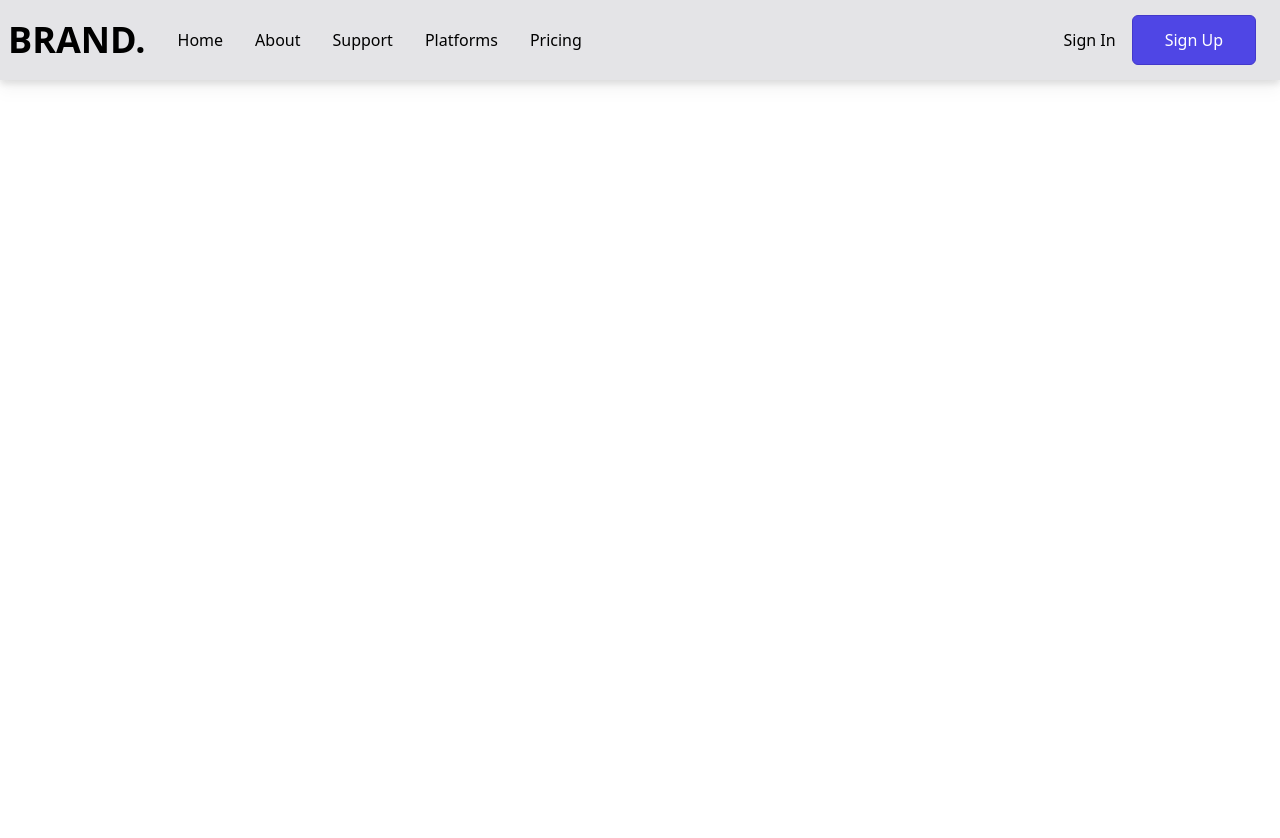
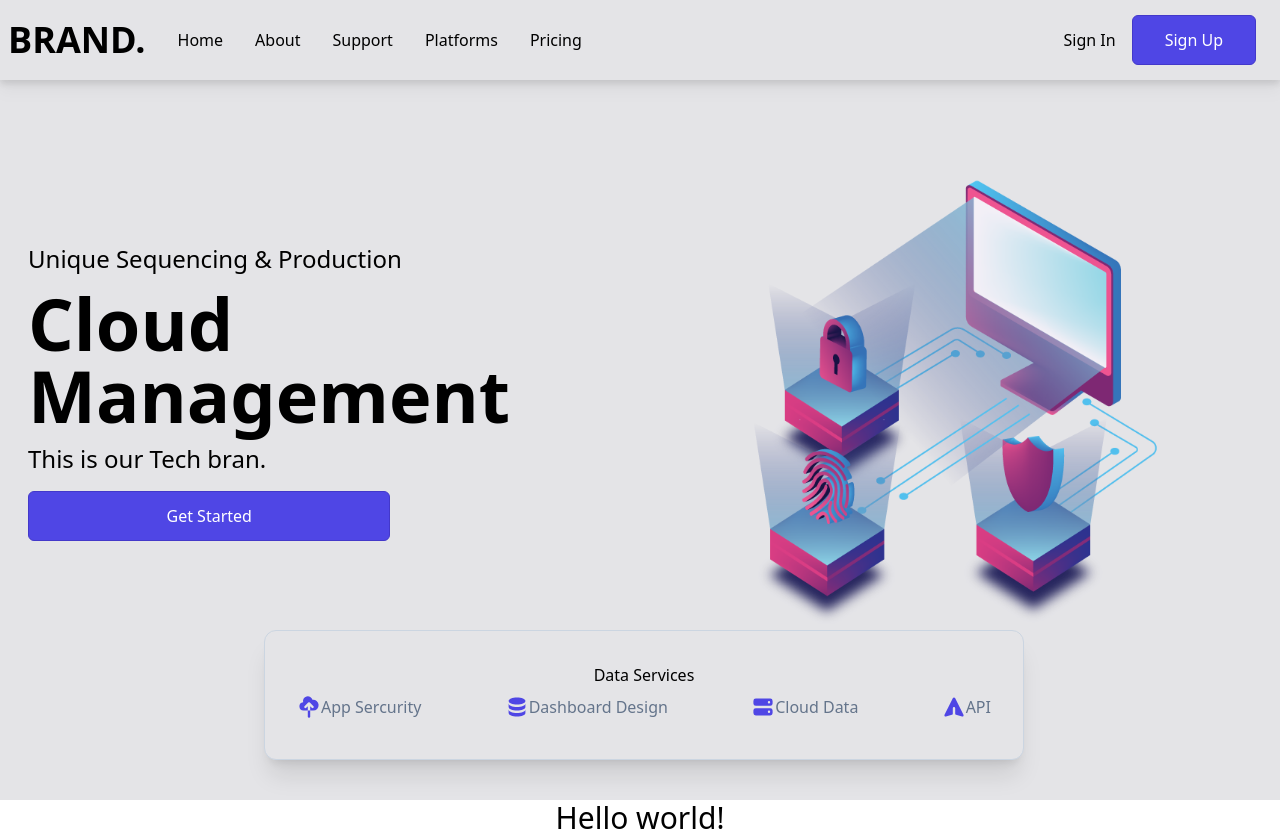
Before and after one commit to AmanuelAsfaw/cloud-management-react-app, a React (Create React App) app: page / in a window 1280 px wide. Before the commit the page ends 800 px from the top, so only its background shows below. Built offline with nearby package versions, Linux system fonts and the light colour scheme.

Commit message:
Make a Hero Component

```diff
--- a/src/App.js
+++ b/src/App.js
@@ -1,9 +1,11 @@
+import Hero from "./components/Hero";
 import Navbar from "./components/Navbar";
 
 function App() {
   return (
     <div>
       <Navbar/>
+      <Hero/>
       <h1 className="text-3xl text-center">
         Hello world!
       </h1>
--- /dev/null
+++ b/src/components/Hero.jsx
@@ -0,0 +1,33 @@
+import { CloudUploadIcon, DatabaseIcon, PaperAirplaneIcon, ServerIcon } from "@heroicons/react/solid"
+import bgImg from '../assets/cyber-bg.png'
+function Hero() {
+    return (
+        <div className=" w-full h-screen bg-zinc-200 flex flex-col justify-between">
+            <div className="grid md:grid-cols-2 max-w-[1240px] m-auto">
+                <div className="flex flex-col justify-center md:items-start w-full px-2 py-8">
+                    <p className=" text-2xl">Unique Sequencing & Production</p>
+                    <h1 className="py-3 text-5xl md:text-7xl font-bold">Cloud Management</h1>
+                    <p className="text-2xl">This is our Tech bran.</p>
+                    <button className="py-3 px-6 sm:w-[60%] my-4">Get Started</button>
+                </div>
+
+                <div>
+                    <img className="w-full" src={bgImg} alt="/"/>
+                </div>
+                <div className='absolute flex flex-col py-8 md:min-w-[760px] bottom-[5%]
+                    mx-1 md:left-1/2 transform md:-translate-x-1/2 bg-zinc-200
+                    border border-slate-300 rounded-xl text-center shadow-xl'>
+                    <p>Data Services</p>
+                    <div className="flex justify-between flex-wrap px-4">
+                        <p className="flex px-4 py-2 text-slate-500"><CloudUploadIcon className="h-6 text-indigo-600"/> App Sercurity</p>
+                        <p className="flex px-4 py-2 text-slate-500"><DatabaseIcon className="h-6 text-indigo-600"/> Dashboard Design</p>
+                        <p className="flex px-4 py-2 text-slate-500"><ServerIcon className="h-6 text-indigo-600"/> Cloud Data</p>
+                        <p className="flex px-4 py-2 text-slate-500"><PaperAirplaneIcon className="h-6 text-indigo-600"/> API</p>
+                    </div>
+                </div>
+            </div>
+        </div>
+    )
+}
+
+export default Hero
```
